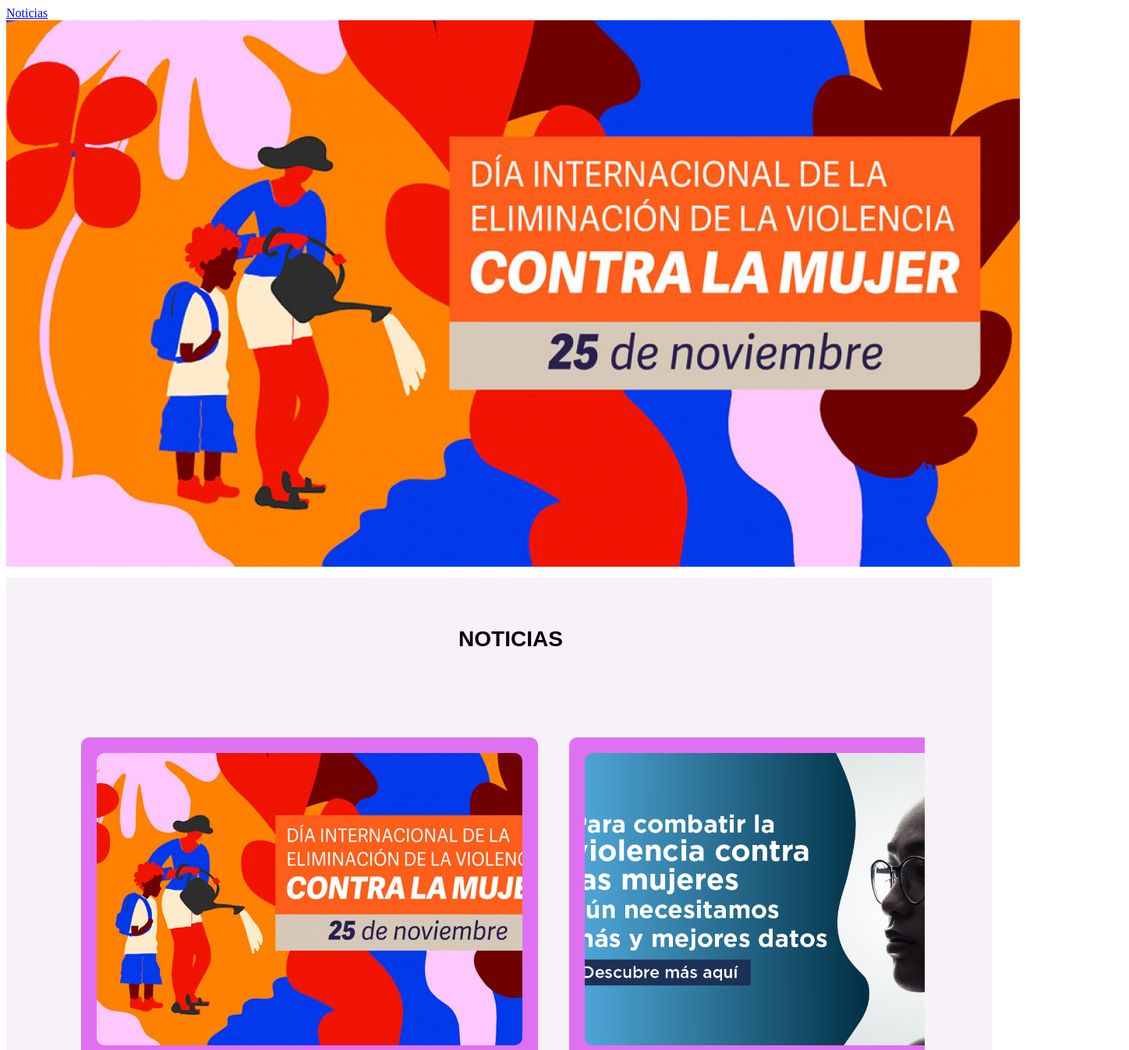
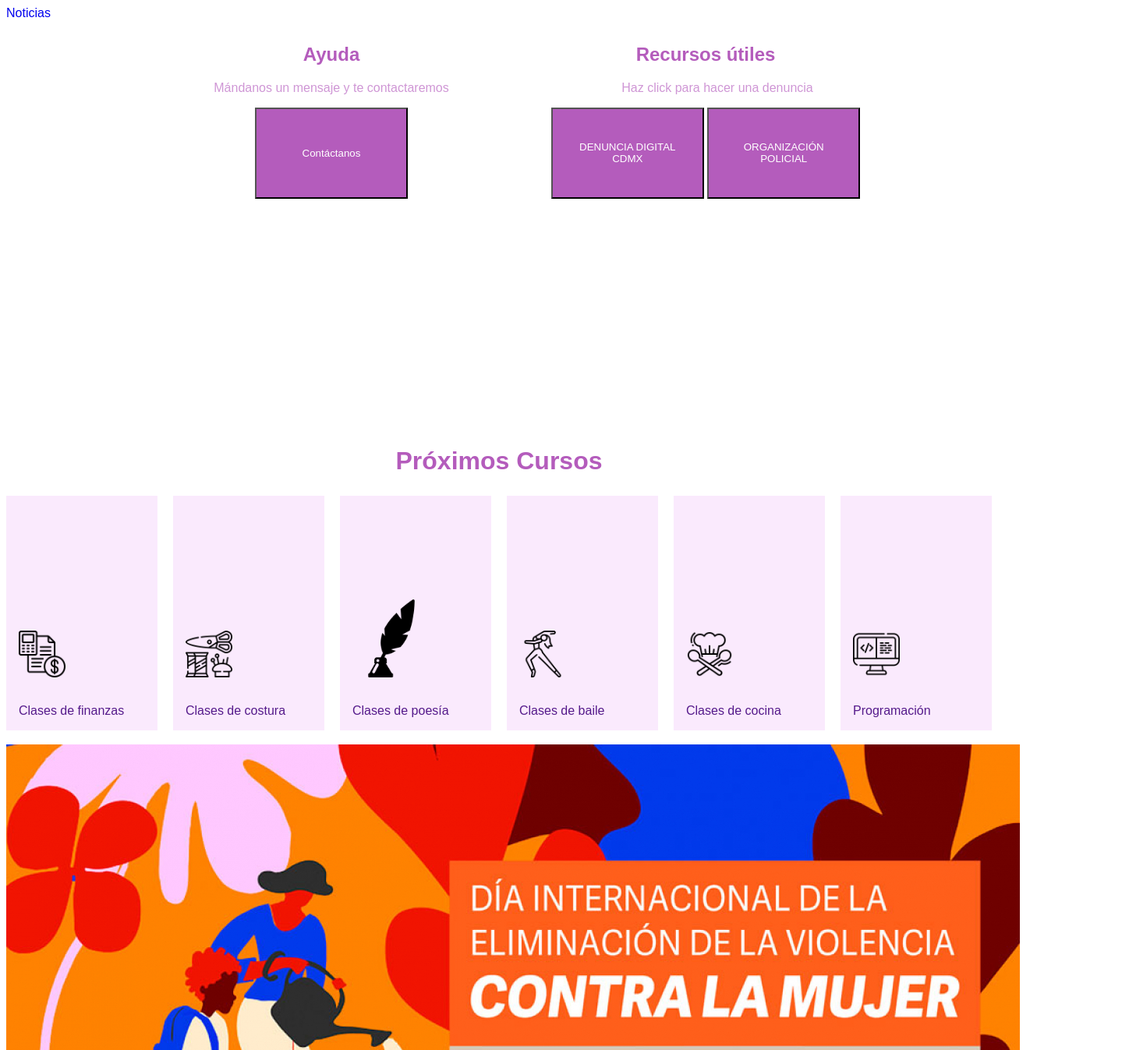
Before and after one commit to karen89/Centro_Comunitario, a plain HTML site: page index.html in a window 1280 px wide. Shown: the top 1347 px of the page at 78% size, 1448 px wide, since content can reach past the window. Drawn offline with Linux system fonts and the light colour scheme.

Commit message:
Añado ayuda y próximos cursos

```diff
--- a/CSS/style.css
+++ b/CSS/style.css
@@ -44,3 +44,92 @@
     /*text-align: justify; /*Si se requiere texto justificado ponerlo aqui*/
     /*padding-left: 15px;*/ /*En caso de activar el justificar, descomentar este*/
 }
+
+*{font-family: 'Raleway', sans-serif;;}
+#uno{
+    color:#b45cbc;
+    font-weight: bold;
+}
+#dos{
+    color:#b45cbc;
+    font-weight: bold;
+}
+#tres{
+    color:#b45cbc;
+    font-weight: bold;
+    text-align: center;
+    font-size: 32px;
+    font-style: normal;
+    line-height: normal;
+}
+p{
+    color: #cf96d5;
+}
+button{
+color: white;
+width: 196px;
+height: 117px;
+padding: 16px 24px;
+background-color: #b45cbc;
+}
+.card1{
+        width: 500px;
+        height: 300px;
+        padding: 10px;
+        text-align: center;
+        border-radius: 10px;
+        align-content: justify;
+
+}
+.card1 p{
+    text-align: center;
+    font-size: 16px;
+}
+.card2d{
+    width: 400px; ;
+    height: 00px ;
+    padding: 10px;
+    text-align: center;
+
+}
+.card2d p{
+    text-align: center;
+    padding-left: 30px;
+}
+.container{
+    display: flex;
+    flex-direction:row;
+    gap: 10px;
+    margin: 0px;
+    place-content: center;
+    align-content: justify
+}
+.container2{
+    display: flex;
+    flex-direction: row;
+    gap: 20px;
+    text-align: justify;
+    place-content: center;
+    align-content: justify;
+    text-decoration: none;
+}
+.rectangle{
+    display: flex;
+    width: 1440px;
+    height: 200px;
+    flex-direction: column;
+    align-items: center;
+    gap: 88px;
+}
+.card3{
+    background-color: #FAEAFD;
+    display: flex;
+    width: 176px;
+    height: 269px;
+    padding: 16px;
+    flex-direction: column;
+    justify-content: flex-end;
+    align-items: flex-start;
+    gap: 8px;
+}
+a{text-decoration: none;}
--- a/index.html
+++ b/index.html
@@ -10,10 +10,71 @@
     <nav>
         <a href="#news">Noticias </a>
     </nav>
+    <div class="container">
+        <div class="card1">
+         <h2 id="uno">
+       Ayuda
+         </h2>
+         <p>
+      Mándanos un mensaje y te contactaremos
+         </p>
+         <button>
+     Contáctanos
+         </button>
+        </div>
+        <div class="card2d">
+         <h2 id="dos" >
+             Recursos útiles
+         </h2>
+         <p>
+             Haz click para hacer una denuncia
+         </p>
+         <button>
+             DENUNCIA DIGITAL CDMX
+         </button>
+         <button>
+             ORGANIZACIÓN POLICIAL
+         </button>
+        </div>
+     </div>
+     <header class="rectangle"></header>
+     <h2 id="tres">Próximos Cursos</h2>
+     <nav class="container2">
+         <div class="card3">
+         <img src="./src/img/finanzas.png" width="60px 60px">
+         <br>
+         <a href="">Clases de finanzas    </a>
+         </div>
+         <div class="card3">
+             <img src="./src/img/costura.png" width="60px 60px">
+             <br>
+             <a href="">Clases de costura </a>
+         </div>
+      <div class="card3">
+         <img src="./src/img/simbolo-de-poesia-de-una-pluma-en-un-recipiente-de-tinta.png" width="100px">
+         <br>
+         <a href="">Clases de poesía </a>
+      </div>
+     <div class="card3">
+         <img src="./src/img/bailando.png" width="60px 60px">
+         <br>
+         <a href="">Clases de baile    </a>
+     </div>
+         <div class="card3">
+             <img src="./src/img/cocinero.png" width="60px 60px">
+             <br>
+             <a href="">Clases de cocina    </a>
+         </div>
+         <div class="card3">
+             <img src="./src/img/codigo.png" width="60px 60px">
+             <br>
+             <a href="">Programación</a>
+         </div>
+     </nav>
+    </br>
     <header>
         <img src="./src/img/lucha por la mujer.jpg" alt="">
     </header>
-
     <section id="news">
         <h1>NOTICIAS</h1>
         <div class="container">
```
Also changed, not shown: src/img/bailando.png (added), src/img/cocinero.png (added), src/img/codigo.png (added), src/img/costura.png (added), src/img/finanzas.png (added), src/img/simbolo-de-poesia-de-una-pluma-en-un-recipiente-de-tinta.png (added).
